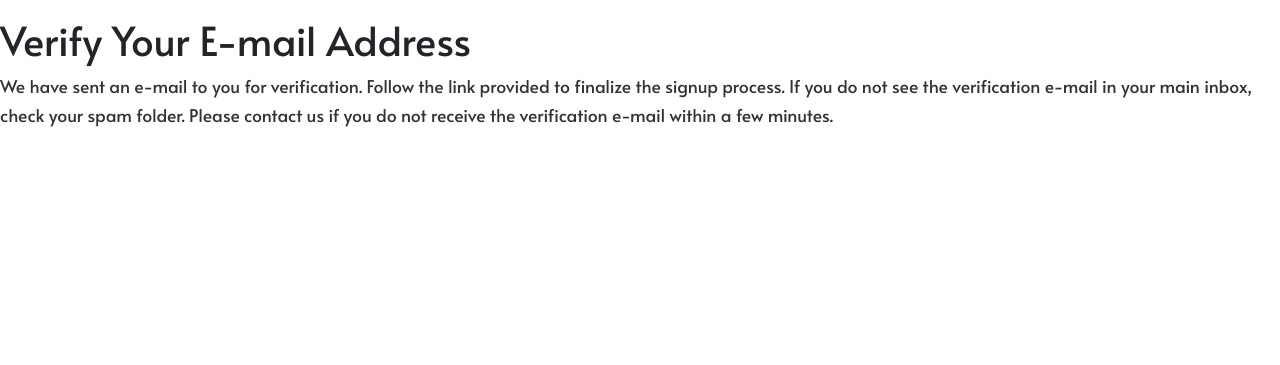
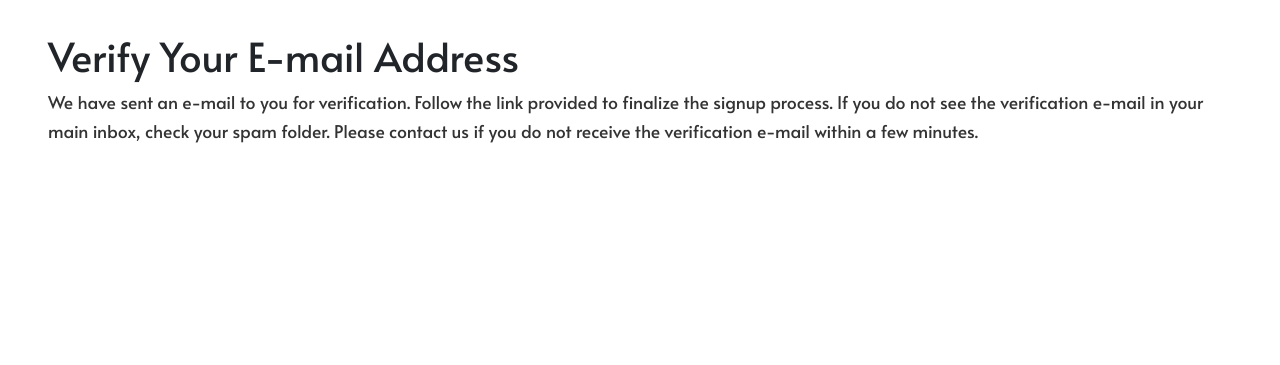
Before and after one commit to Raivis80/colour-connector, a Django app: a page that uses templates/allauth/account/base.html in a window 1280 px wide. Shown: the part 55-420 px from the top of the page. Run offline with Django 3.2, Linux system fonts and the light colour scheme; some libraries are stand-ins or nearby versions; some web fonts are replaced.

Commit message:
Style allauth account pages base.html

```diff
--- a/templates/allauth/account/base.html
+++ b/templates/allauth/account/base.html
@@ -1,10 +1,11 @@
 {% extends "base.html" %}
 
 {% block content %}
+<main class="mx-5">">
     <div class="container header-container">
         <div class="overlay"></div>
         <div class="row mt-5">
-            <div class="col-6">
+            <div class="col-md-8 mt-3 offset-md-2">
                 <div class="allauth-form-inner-content">
                     {% block inner_content %}
                     {% endblock %}
@@ -12,4 +13,5 @@
             </div>
         </div>
     </div>
+</main>
 {% endblock %}
--- a/templates/allauth/account/logout.html
+++ b/templates/allauth/account/logout.html
@@ -5,6 +5,7 @@
 {% block head_title %}{% trans "Sign Out" %}{% endblock %}
 
 {% block content %}
+<main class="mx-5">
   <h1>{% trans "Sign Out" %}</h1>
 
   <p>{% trans 'Are you sure you want to sign out?' %}</p>
@@ -12,10 +13,10 @@
   <form method="post" action="{% url 'account_logout' %}">
     {% csrf_token %}
     {% if redirect_field_value %}
-  <input type="hidden" name="{{ redirect_field_name }}" value="{{ redirect_field_value }}"/>
+    <input type="hidden" name="{{ redirect_field_name }}" value="{{ redirect_field_value }}" />
     {% endif %}
     <button type="submit">{% trans 'Sign Out' %}</button>
   </form>
 
-
+</main>
 {% endblock %}
--- a/templates/allauth/account/password_change.html
+++ b/templates/allauth/account/password_change.html
@@ -5,6 +5,7 @@
 {% block head_title %}{% trans "Change Password" %}{% endblock %}
 
 {% block content %}
+<main class="mx-5">
     <h1>{% trans "Change Password" %}</h1>
 
     <form method="POST" action="{% url 'account_change_password' %}" class="password_change">
@@ -13,4 +14,5 @@
         <button type="submit" name="action">{% trans "Change Password" %}</button>
         <a href="{% url 'account_reset_password' %}">{% trans "Forgot Password?" %}</a>
     </form>
+</main>
 {% endblock %}
--- a/templates/allauth/account/signup_closed.html
+++ b/templates/allauth/account/signup_closed.html
@@ -5,7 +5,9 @@
 {% block head_title %}{% trans "Sign Up Closed" %}{% endblock %}
 
 {% block content %}
-<h1>{% trans "Sign Up Closed" %}</h1>
+<main class="mx-5">
+    <h1>{% trans "Sign Up Closed" %}</h1>
 
-<p>{% trans "We are sorry, but the sign up is currently closed." %}</p>
+    <p>{% trans "We are sorry, but the sign up is currently closed." %}</p>
+</main>
 {% endblock %}
--- a/templates/allauth/account/verification_sent.html
+++ b/templates/allauth/account/verification_sent.html
@@ -5,8 +5,12 @@
 {% block head_title %}{% trans "Verify Your E-mail Address" %}{% endblock %}
 
 {% block content %}
+<main class="mx-5">
     <h1>{% trans "Verify Your E-mail Address" %}</h1>
 
-    <p>{% blocktrans %}We have sent an e-mail to you for verification. Follow the link provided to finalize the signup process. If you do not see the verification e-mail in your main inbox, check your spam folder. Please contact us if you do not receive the verification e-mail within a few minutes.{% endblocktrans %}</p>
+    <p>{% blocktrans %}We have sent an e-mail to you for verification. Follow the link provided to finalize the signup
+        process. If you do not see the verification e-mail in your main inbox, check your spam folder. Please contact us
+        if you do not receive the verification e-mail within a few minutes.{% endblocktrans %}</p>
 
+</main>
 {% endblock %}
--- a/templates/allauth/base.html
+++ b/templates/allauth/base.html
@@ -1,11 +1,14 @@
 <!DOCTYPE html>
 <html>
+
 <head>
   <title>{% block head_title %}{% endblock %}</title>
   {% block extra_head %}
   {% endblock %}
 </head>
+
 <body>
+  <main class="mt-8 mx-5">
     {% block body %}
 
     {% if messages %}
@@ -36,5 +39,7 @@
     {% endblock %}
     {% block extra_body %}
     {% endblock %}
+  </main>
 </body>
+
 </html>
```
Also changed, not shown: templates/allauth/account/email.html (+12 -8 lines), templates/allauth/account/email_confirm.html (+7 -3 lines), templates/allauth/account/verified_email_required.html (+6 -3 lines). Lines whose indentation alone changed are shown as unchanged.
